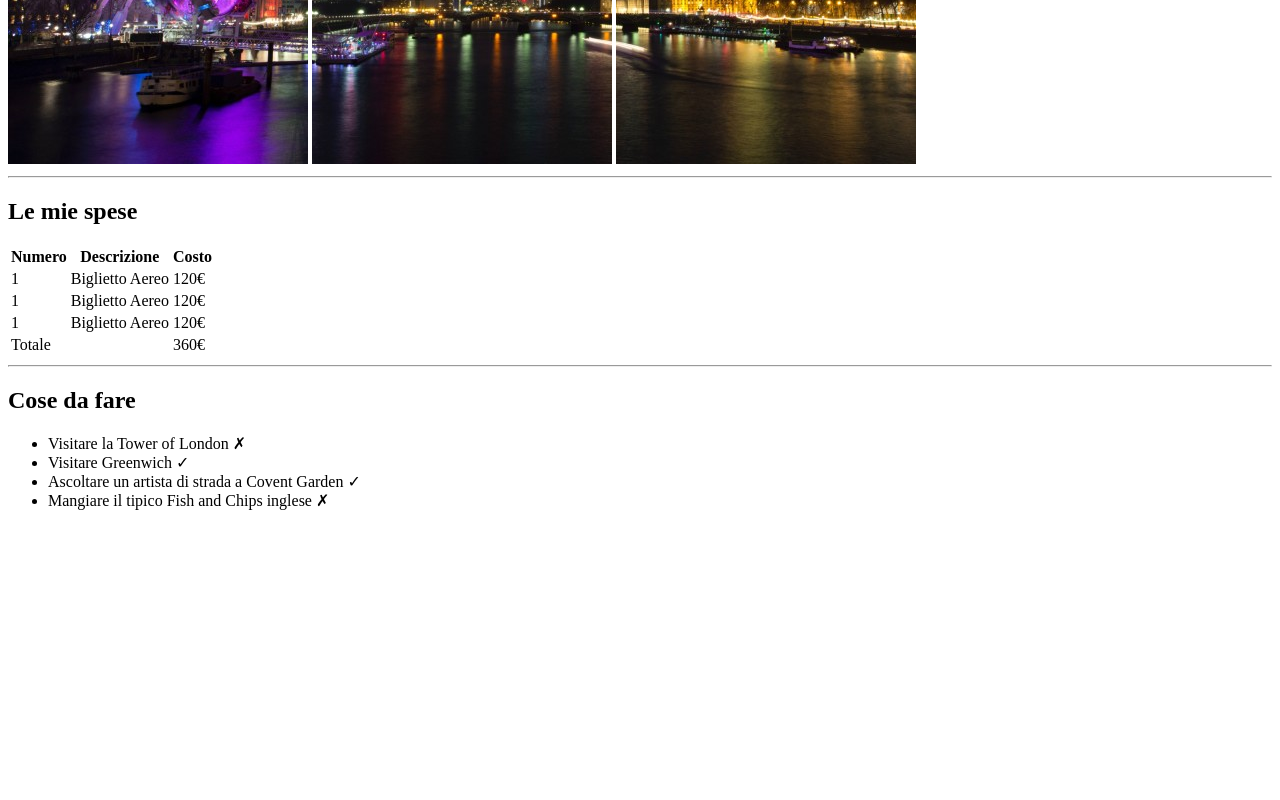
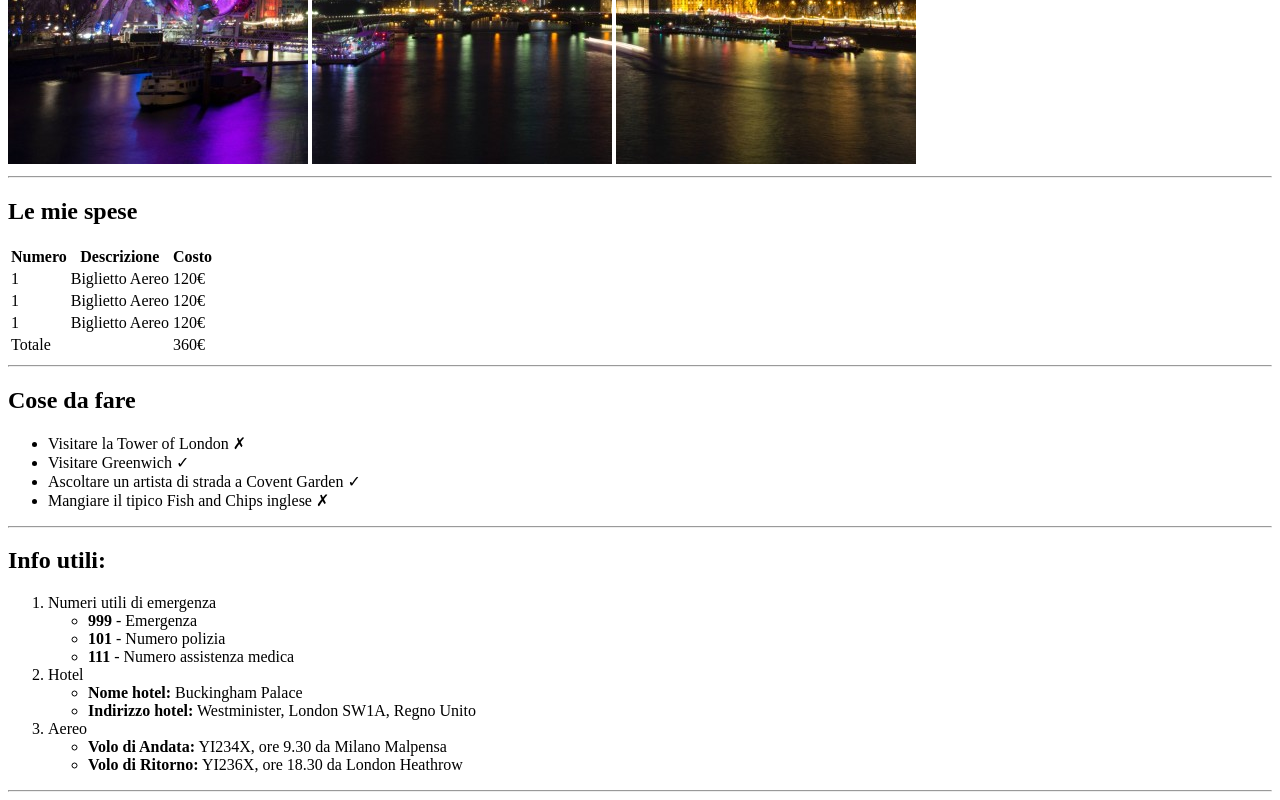
Before and after one commit to MicheleRaisa95/html-london-trip, a plain HTML site: page index.html in a window 1280 px wide. Shown: the part 516-1316 px from the top of the page. Before the commit the page ends 1042 px from the top, so only its background shows below. Drawn offline with Linux system fonts and the light colour scheme.

Commit message:
[ADD] added_second_bullet_list

```diff
--- a/index.html
+++ b/index.html
@@ -74,6 +74,50 @@
                 </li>
             </ul>
          </div>
+         <hr>
+
+         <!-- CONTENITORE SECONDO ELENCO PUNTATO -->
+         <div>
+            <h2>Info utili:</h2>
+            <ol>
+                <li>
+                    Numeri utili di emergenza
+                    <ul>
+                        <li>
+                            <strong>999</strong> &#45; Emergenza
+                        </li>
+                        <li>
+                            <strong>101</strong> &#45; Numero polizia
+                        </li>
+                        <li>
+                            <strong>111</strong> &#45; Numero assistenza medica
+                        </li>
+                    </ul>
+                </li>
+                <li>
+                    Hotel
+                    <ul>
+                        <li>
+                            <strong>Nome hotel:</strong> Buckingham Palace
+                        </li>
+                        <li>
+                            <strong>Indirizzo hotel:</strong> Westminister, London SW1A, Regno Unito
+                        </li>
+                    </ul>
+                </li>
+                <li>
+                    Aereo
+                    <ul>
+                        <li>
+                            <strong>Volo di Andata:</strong> YI234X, ore 9.30 da Milano Malpensa
+                        </li>
+                        <li><strong>Volo di Ritorno:</strong> YI236X, ore 18.30 da London Heathrow
+                        </li>
+                    </ul>
+                </li>
+            </ol>
+         </div>
+         <hr>
 
 </body>
 </html>
```
